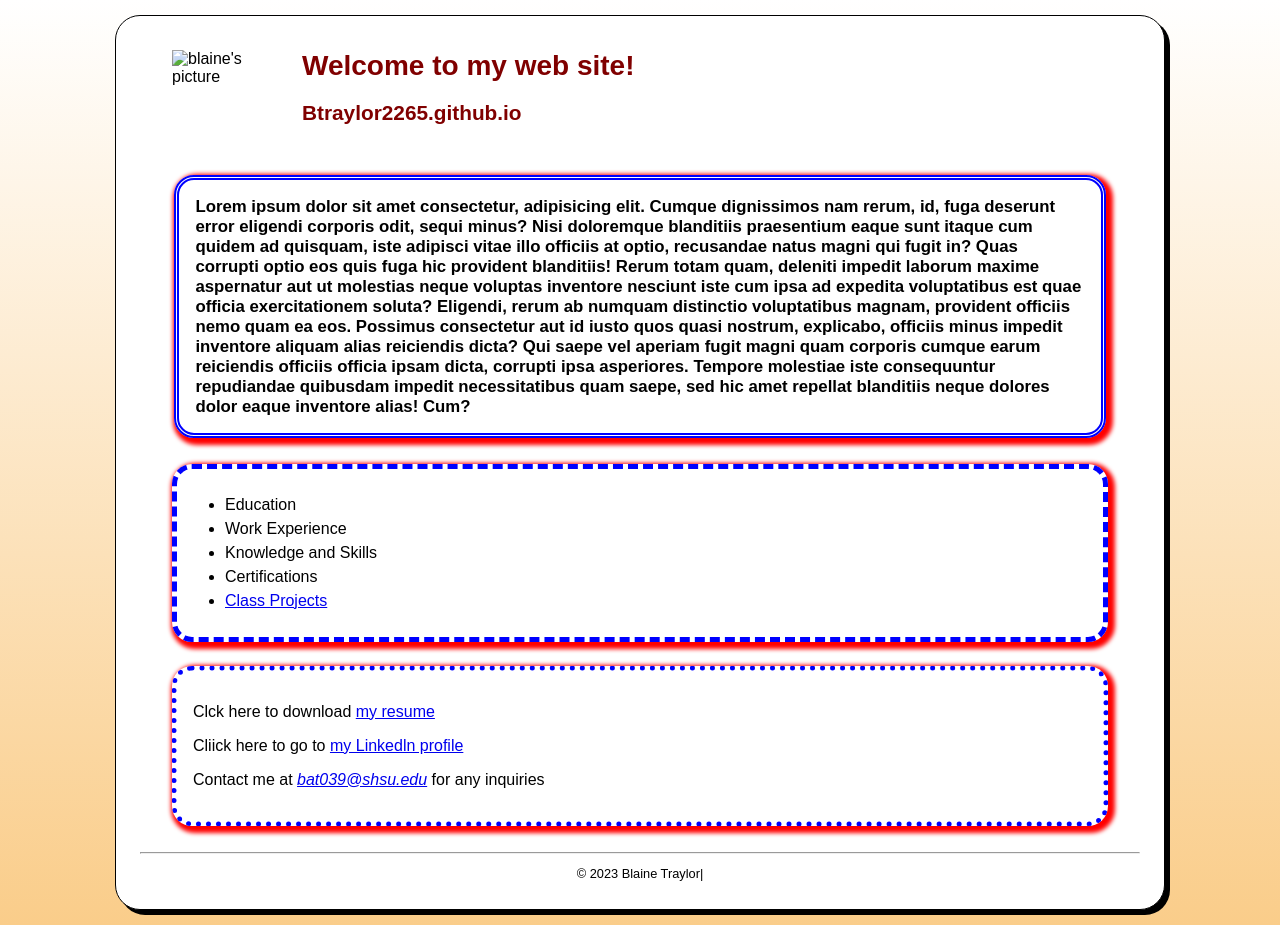
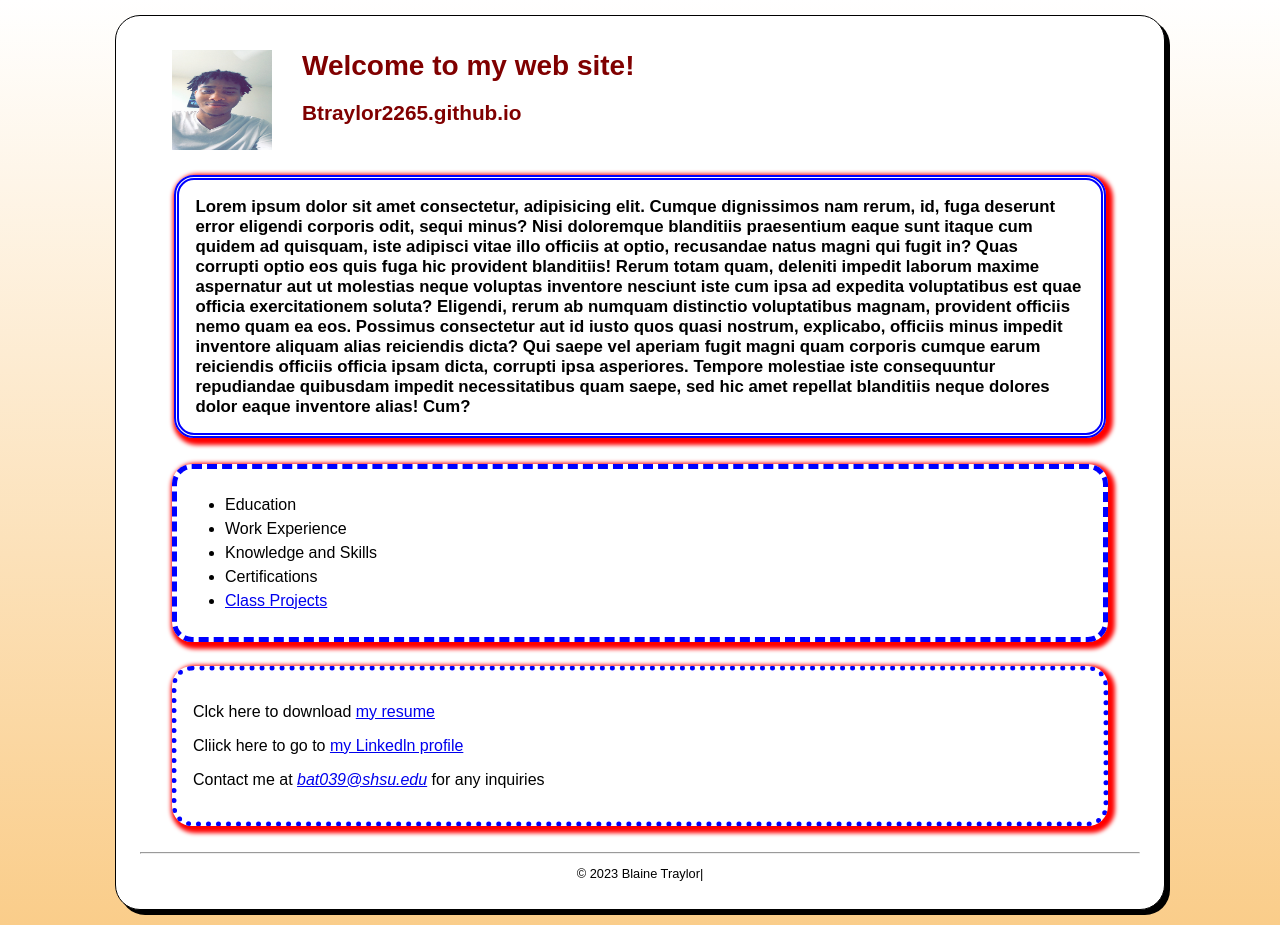
Before and after one commit to BTraylor2265/Btraylor2265.github.io, a plain HTML site: page index.html in a window 1280 px wide. Drawn offline with Linux system fonts and the light colour scheme; files that its build step writes are made by us from their sources.

Commit message:
Update index.html

```diff
--- a/index.html
+++ b/index.html
@@ -11,7 +11,7 @@
 </head>
 <body>
     <header>
-        <img src="IMG_1901.jpg" alt="blaine's picture" width="100" height="100">
+        <img src="images/IMG_1901.jpg" alt="blaine's picture" width="100" height="100">
         <h1 class=“shadow”>Welcome to my web site!</h1>
         <h2 class=“shadow”>Btraylor2265.github.io</h2>
     </header>
```
